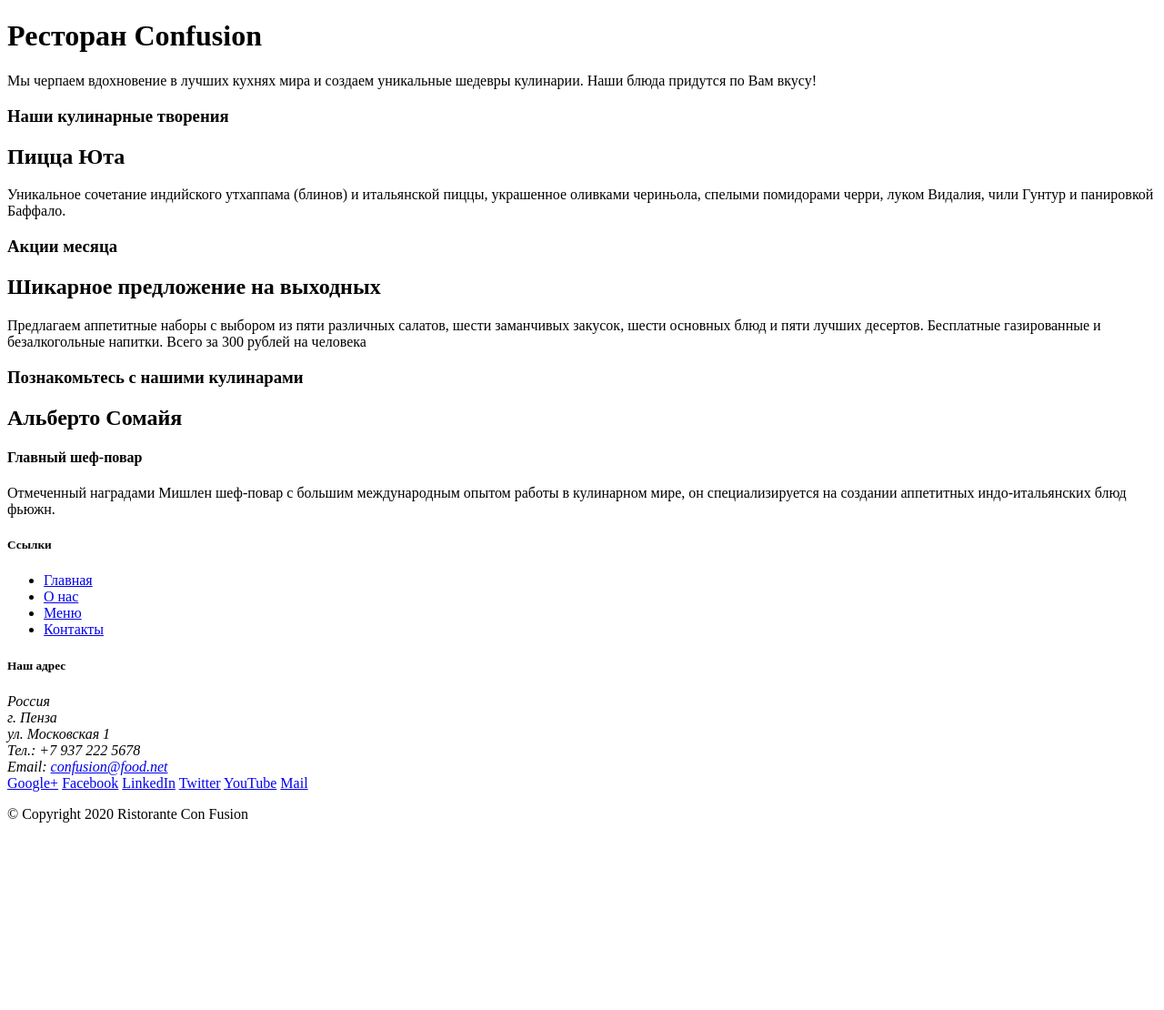
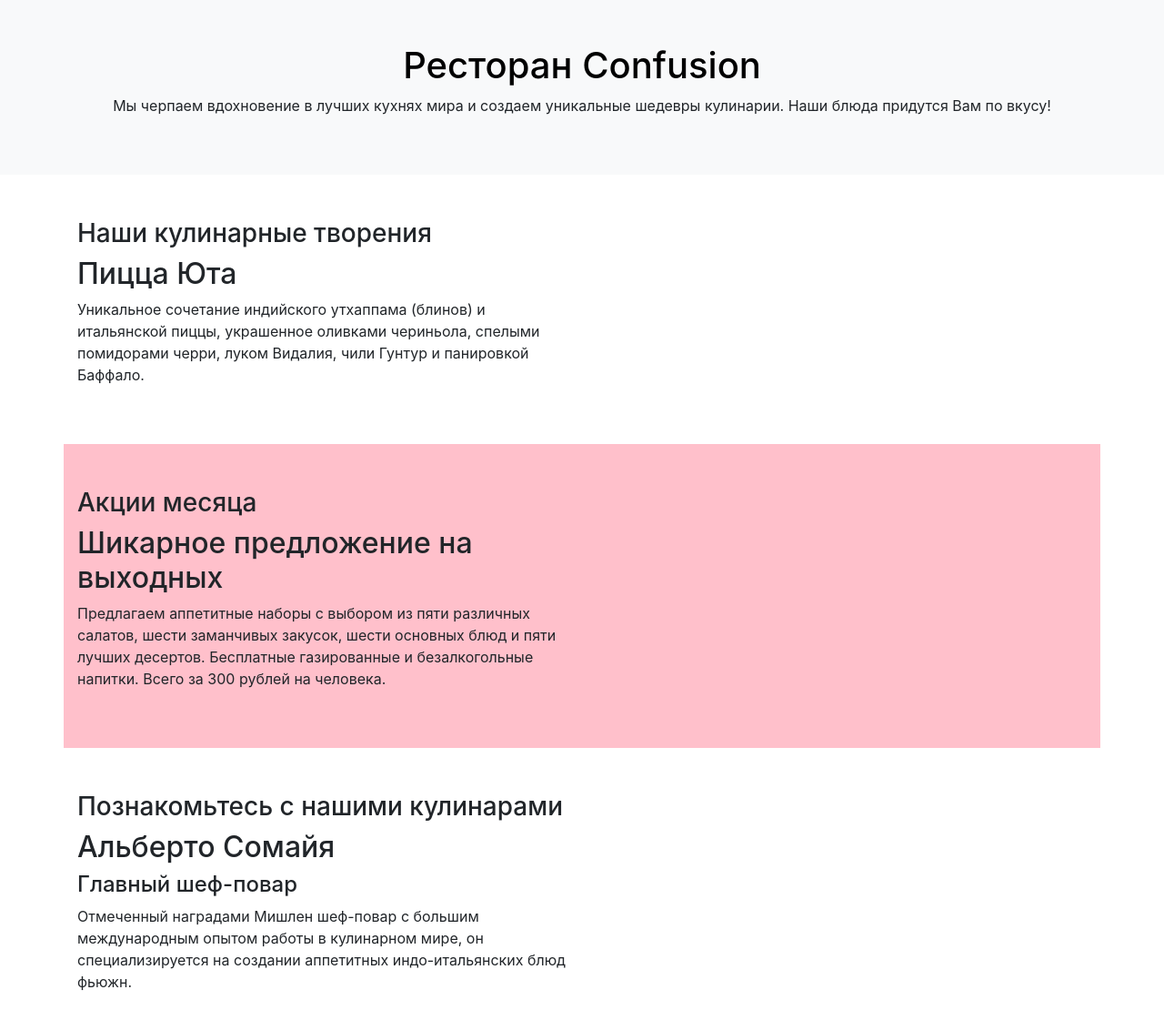
Before and after one commit to Ifrau03/Alice06, a plain HTML site: page index.html in a window 1280 px wide. Shown: the top 1110 px of the page at 91% size. Before the commit the page ends 920 px from the top, so only its background shows below. Drawn offline with nearby package versions, Linux system fonts and the light colour scheme.

Commit message:
index.html

```diff
--- a/index.html
+++ b/index.html
@@ -1,89 +1,103 @@
 <!DOCTYPE html>
 <html lang="ru">
 <head>
+    <meta charset="UTF-8">
+    <meta name="viewport" content="width=device-width, initial-scale=1">
+    <title>Ресторан Confusion</title>
+    <link rel="stylesheet" href="https://stackpath.bootstrapcdn.com/bootstrap/4.5.2/css/bootstrap.min.css">
+    <style>
+        h1 {
+            color: #000; /* Черный цвет заголовка */
+        }
+        .bg-pink {
+            background-color: #ffc0cb; /* Розовый фон */
+        }
+    </style>
 </head>
 <body>
-    <header>
-        <div>
-            <div>
-                <div>
+    <header class="bg-light py-5">
+        <div class="container">
+            <div class="row">
+                <div class="col-12 text-center">
                     <h1>Ресторан Confusion</h1>
-                    <p>Мы черпаем вдохновение в лучших кухнях мира и создаем уникальные шедевры кулинарии. Наши блюда придутся по Вам вкусу!</p>
-                </div>
-                <div>
+                    <p>Мы черпаем вдохновение в лучших кухнях мира и создаем уникальные шедевры кулинарии. Наши блюда придутся Вам по вкусу!</p>
                 </div>
             </div>
         </div>
     </header>
-    <div>
-        <div>
-            <div>
+
+    <div class="container">
+        <div class="row py-5">
+            <div class="col-12">
                 <h3>Наши кулинарные творения</h3>
             </div>
-            <div>
+            <div class="col-12 col-md-6">
                 <h2>Пицца Юта</h2>
-                <p>Уникальное сочетание индийского утхаппама (блинов) и итальянской пиццы, украшенное оливками чериньола, спелыми помидорами черри, луком Видалия, чили Гунтур и панировкой Баффало.</p>
+                <p class="d-none d-md-block">Уникальное сочетание индийского утхаппама (блинов) и итальянской пиццы, украшенное оливками чериньола, спелыми помидорами черри, луком Видалия, чили Гунтур и панировкой Баффало.</p>
             </div>
         </div>
-        <div>
-            <div>
+
+        <div class="row py-5 bg-pink">
+            <div class="col-12">
                 <h3>Акции месяца</h3>
             </div>
-            <div>
+            <div class="col-12 col-md-6">
                 <h2>Шикарное предложение на выходных</h2>
-                <p>Предлагаем аппетитные наборы с выбором из пяти различных салатов, шести заманчивых закусок, шести основных блюд и пяти лучших десертов. Бесплатные газированные и безалкогольные напитки. Всего за 300 рублей на человека </p>
+                <p class="d-none d-md-block">Предлагаем аппетитные наборы с выбором из пяти различных салатов, шести заманчивых закусок, шести основных блюд и пяти лучших десертов. Бесплатные газированные и безалкогольные напитки. Всего за 300 рублей на человека.</p>
             </div>
         </div>
-        <div>
-            <div>
+
+        <div class="row py-5">
+            <div class="col-12">
                 <h3>Познакомьтесь с нашими кулинарами</h3>
             </div>
-            <div>
+            <div class="col-12 col-md-6">
                 <h2>Альберто Сомайя</h2>
                 <h4>Главный шеф-повар</h4>
-                <p>Отмеченный наградами Мишлен шеф-повар с большим международным опытом работы в кулинарном мире, он специализируется на создании аппетитных индо-итальянских блюд фьюжн.</p>
+                <p class="d-none d-md-block">Отмеченный наградами Мишлен шеф-повар с большим международным опытом работы в кулинарном мире, он специализируется на создании аппетитных индо-итальянских блюд фьюжн.</p>
             </div>
         </div>
     </div>
-    <footer>
-        <div>
-            <div>
-                <div>
+
+    <footer class="bg-dark text-white py-4">
+        <div class="container">
+            <div class="row">
+                <div class="col-12 col-md-4">
                     <h5>Ссылки</h5>
-                    <ul>
-                        <li><a href="#">Главная</a></li>
-                        <li><a href="#">О нас</a></li>
-                        <li><a href="#">Меню</a></li>
-                        <li><a href="#">Контакты</a></li>
+                    <ul class="list-unstyled">
+                        <li><a href="#" class="text-white">Главная</a></li>
+                        <li><a href="#" class="text-white">О нас</a></li>
+                        <li><a href="#" class="text-white">Меню</a></li>
+                        <li><a href="#" class="text-white">Контакты</a></li>
                     </ul>
                 </div>
-                <div>
+                <div class="col-12 col-md-4">
                     <h5>Наш адрес</h5>
                     <address>
-                  Россия<br>
-                  г. Пенза<br>
-                  ул. Московская 1<br>
-                  Тел.: +7 937 222 5678<br>
-                  Email: <a href="mailto:confusion@food.net">confusion@food.net</a>
-               </address>
+                        Россия, г. Пенза, ул. Московская 1<br>
+                        Тел.: +7 937 222 5678<br>
+                        Email: <a href="mailto:confusion@food.net" class="text-white">confusion@food.net</a>
+                    </address>
                 </div>
-                <div>
-                    <div>
-                        <a href="http://google.com/+">Google+</a>
-                        <a href="http://www.facebook.com/profile.php?id=">Facebook</a>
-                        <a href="http://www.linkedin.com/in/">LinkedIn</a>
-                        <a href="http://twitter.com/">Twitter</a>
-                        <a href="http://youtube.com/">YouTube</a>
-                        <a href="mailto:">Mail</a>
-                    </div>
+                <div class="col-12 col-md-4">
+                    <h5>Соцсети</h5>
+                    <a href="http://google.com/+" class="text-white">Google+</a><br>
+                    <a href="http://www.facebook.com/profile.php?id=" class="text-white">Facebook</a><br>
+                    <a href="http://www.linkedin.com/in/" class="text-white">LinkedIn</a><br>
+                    <a href="http://twitter.com/" class="text-white">Twitter</a><br>
+                    <a href="http://youtube.com/" class="text-white">YouTube</a><br>
+                    <a href="mailto:" class="text-white">Mail</a>
                 </div>
-           </div>
-           <div>
-                <div>
+            </div>
+            <div class="row">
+                <div class="col-12 text-center mt-3">
                     <p>© Copyright 2020 Ristorante Con Fusion</p>
                 </div>
-           </div>
+            </div>
         </div>
     </footer>
+
+    <script src="https://code.jquery.com/jquery-3.5.1.slim.min.js"></script>
+    <script src="https://cdn.jsdelivr.net/npm/bootstrap@4.5.2/dist/js/bootstrap.bundle.min.js"></script>
 </body>
 </html>
```
